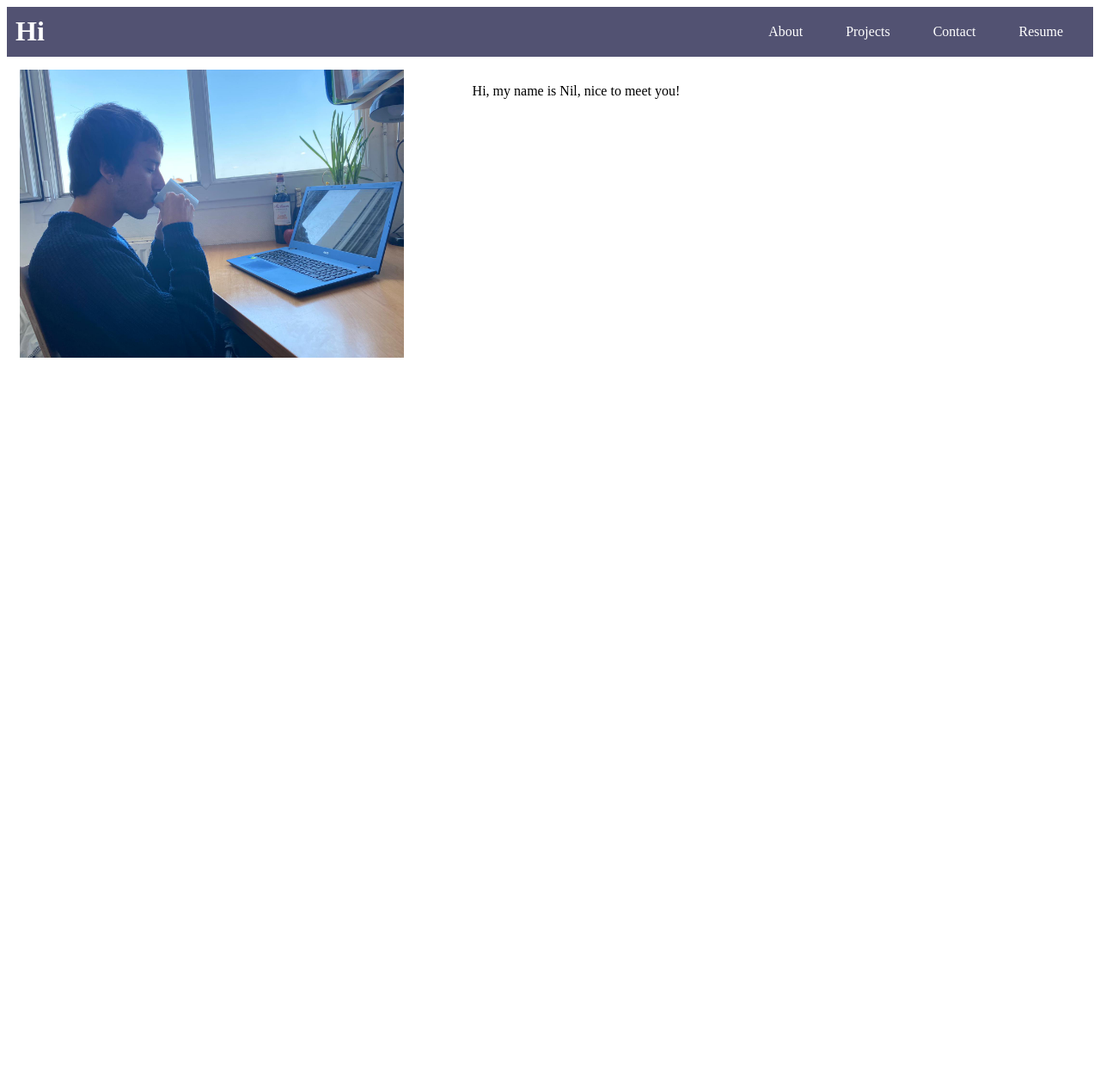
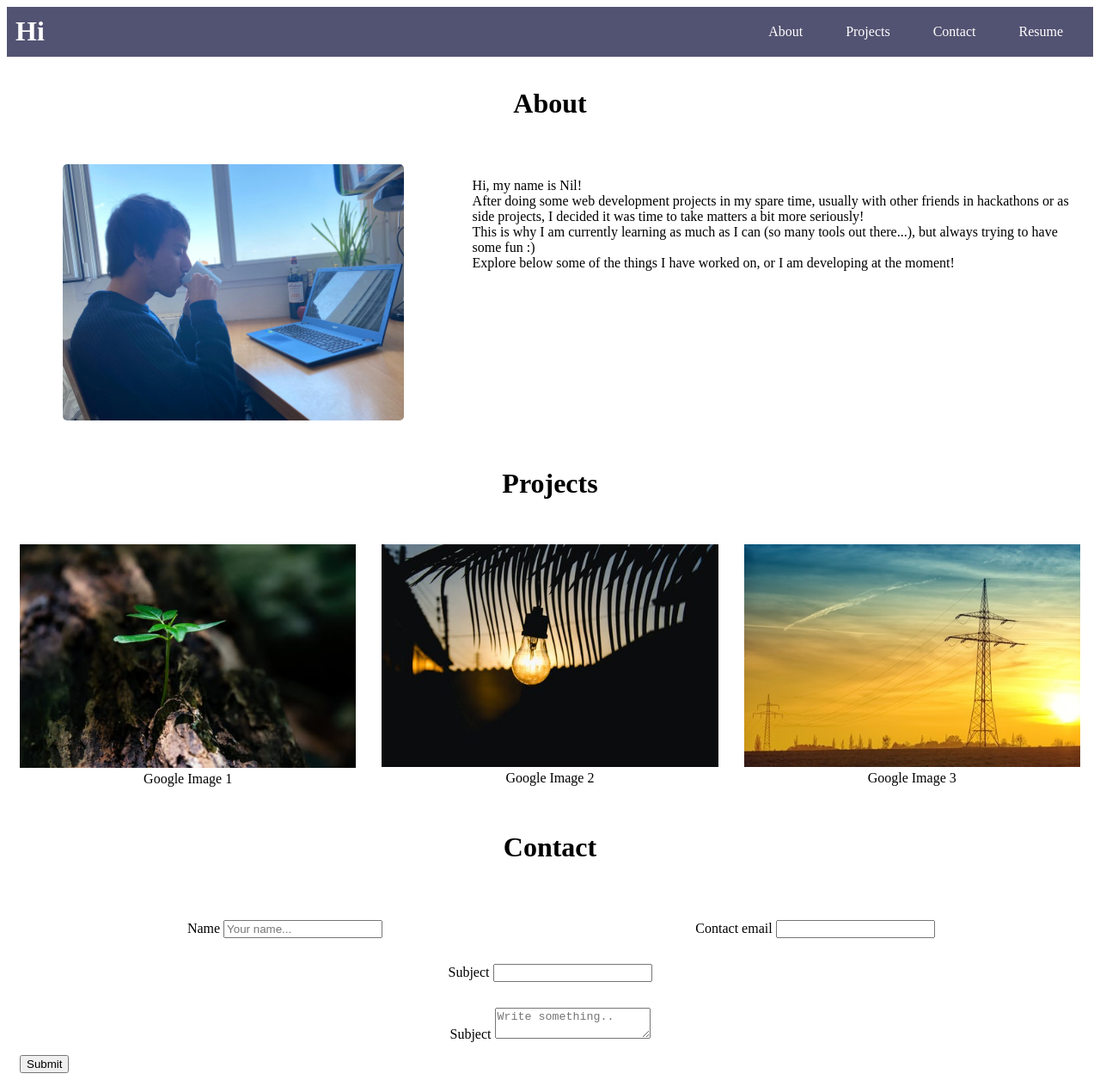
Before and after one commit to xetaxe/portfolio, a plain HTML site: page index.html in a window 1280 px wide. Shown: the whole page at 86% size. Before the commit the page ends 800 px from the top, so only its background shows below. Drawn offline with Linux system fonts and the light colour scheme.

Commit message:
added contact form + projects section (no styling)

```diff
--- a/index.html
+++ b/index.html
@@ -30,17 +30,84 @@
 			</div>
 		</div>
 
+		<div class="col12 section-title">
+			<h1>About</h1>
+		</div>
+
 		<div class="row">
-			<div class="col5 colt6">
-				<div id="me">
-					<img id="maae" src="images/me.jpg">
-				</div>
+			<div class="col5 colt6" id="img-me">
+				<img src="images/me.jpg">
 			</div>
 
 			<div class="col7 colt6">
-				<p>Hi, my name is Nil, nice to meet you!</p>
+				<p>Hi, my name is Nil! <br>
+				After doing some web development projects in my spare time,
+				usually with other friends in hackathons or as side projects,
+				 I decided it was time to take matters a bit more seriously! <br>
+				This is why I am currently learning as much as I can (so many tools
+				 out there...), but always trying to have some fun :) <br>
+				Explore below some of the things I have worked on, or I am
+				developing at the moment!
+				</p>
 			</div>
 		</div>
+
+		<div class="col12 section-title">
+			<h1>Projects</h1>
+		</div>
+
+		<div class="row">
+			<div class="col4 colt6 project">
+				<img src="images/proj1.jpeg">
+				<div class="project-title">
+					Google Image 1
+				</div>
+			</div>
+			<div class="col4 colt6 project">
+				<img src="images/proj2.jpeg">
+				<div class="project-title">
+					Google Image 2
+				</div>
+			</div>
+			<div class="col4 colt6 project">
+				<img src="images/proj3.jpg">
+				<div class="project-title">
+					Google Image 3
+				</div>
+			</div>
+		</div>
+
+		<div class="col12 section-title">
+			<h1>Contact</h1>
+		</div>
+
+		<div class="container col12">
+			<form onsubmit="false">
+
+				<div class="col6 section-title">
+					<label for="contact-name">Name</label>
+			  		<input type="text" id="contact-name" placeholder="Your name...">
+				</div>
+
+				<div class="col6 section-title">
+					<label for="contact-email">Contact email</label>
+					<input type="text" id="contact-email">
+			  </div>
+
+			  	<div class="col12 section-title">
+			  		<label for="contact-subject">Subject</label>
+			  		<input type="text" id="contact-subject"></textarea>
+				</div>
+
+				<div class="col12 section-title">
+			  		<label for="contact-message">Subject</label>
+			  		<textarea id="contact-message" placeholder="Write something.."></textarea>
+				</div>
+
+			  <input type="submit" value="Submit">
+
+			</form>
+		  </div>
 
 
 
--- a/styles/main.css
+++ b/styles/main.css
@@ -8,19 +8,6 @@
 	display: table;
 }
 
-
-/* IMAGES */
-
-img {
-	width: 100%;
-	height: auto;
-}
-
-#me {
-	width: 90%;
-	display: flex;
-	justify-content: center;
-}
 
 
 /* HEADER & FOOTER */
@@ -57,6 +44,46 @@ img {
 	padding: 10px 25px;
 }
 
+
+
+/* GENERAL BODY */
+
+.section-title {
+	width: 100%;
+	padding: 10px;
+	text-align: center;
+}
+
+
+
+/* ABOUT */
+
+img {
+	width: 100%;
+	height: auto;
+}
+
+#img-me {
+	text-align: center;
+}
+
+#img-me img {
+	width: 90%;
+	max-width: 400px;
+	border-radius: 5px;
+}
+
+
+/* PROJECTS */
+
+.project {
+	text-align: center
+}
+
+#img-me img {
+	width: 80%;
+	border-radius: 5px;
+}
 
 
 
```
Also changed, not shown: images/proj1.jpeg (added), images/proj2.jpeg (added), images/proj3.jpg (added).
